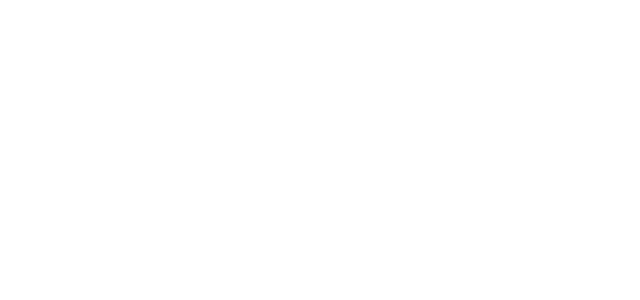
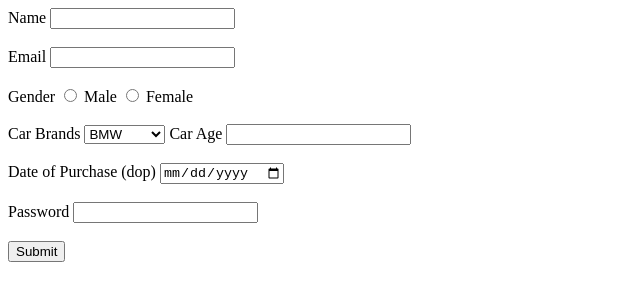
Before and after one commit to acciojob/car-insurance-form-imsunokdir, a website: page main.html in a window 1280 px wide. Shown: the whole page, without its empty margins (0-640 px from the left). Drawn offline with Linux system fonts and the light colour scheme.

Commit message:
created a submission

```diff
--- a/main.html
+++ b/main.html
@@ -8,6 +8,43 @@
 
 <body>
 	<!-- the entire body must be written by student -->
+	<form method="POST">
+		<label for="name">Name</label>
+		<input type="text" id="name" required>
+		<br><br>
+
+		<label for="email">Email</label>
+		<input type="email" id="email" required>
+		<br><br>
+
+		<label for="gender">Gender</label>
+		<input type="radio" id="gender" name="gender" value="Male" required>
+		<label for="gender">Male</label>
+		<input type="radio" id="gender" name="gender" value="Female" required>
+		<label for="gender" value="female">Female</label>
+		<br><br>
+
+		<label for="cars">Car Brands</label>
+		<select id="cars">
+			<option value="bmw">BMW</option>
+			<option value="audi">Audi</option>
+			<option value="mercedes">Mercedes</option>
+		</select>
+
+		<label for="carage">Car Age</label>
+		<input type="number" id="carage" required>
+		<br><br>
+
+		<label for="dop">Date of Purchase (dop)</label>
+		<input type="date" id="dop" required>
+		<br><br>
+
+		<label for="password">Password</label>
+		<input type="password" id="password" required>
+		<br><br>
+
+		<button type="submit">Submit</button>
+</form>
     <script type="text/javascript" src="./script.js">
 </script>
 
```
